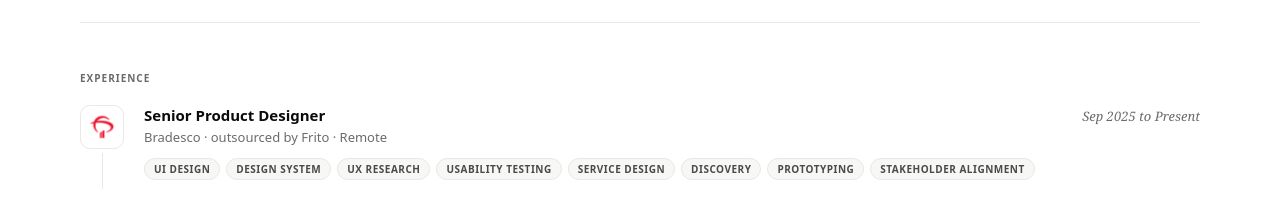
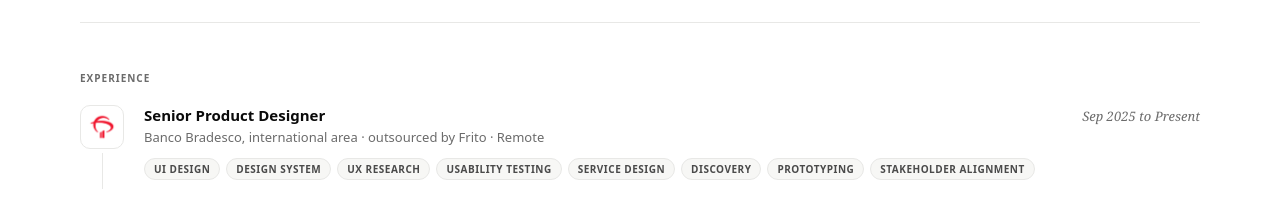
Before and after one commit to isabellegalves/isabelle-portfolio, a React (Vite) app: page /about in a window 1280 px wide. Shown: the part 1060-1271 px from the top of the page. Built offline with nearby package versions, Linux system fonts and the light colour scheme.

Commit message:
Name the employer as Banco Bradesco, not Bradesco Bank
Bradesco Bank is one of the products in the bank's international area,
alongside foreign exchange and My Account, not the employer itself.

Co-Authored-By: Claude Opus 5 <noreply@anthropic.com>

```diff
--- a/src/pages/About.jsx
+++ b/src/pages/About.jsx
@@ -157,7 +157,7 @@ const EXPERIENCE = [
   {
     logo: "/images/logo-empresa-bradesco.svg", contain: true,
     role: "Senior Product Designer",
-    company: "Bradesco · outsourced by Frito · Remote",
+    company: "Banco Bradesco, international area · outsourced by Frito · Remote",
     period: "Sep 2025 to Present",
     tags: ["UI Design", "Design System", "UX Research", "Usability Testing", "Service Design", "Discovery", "Prototyping", "Stakeholder Alignment"],
   },
```
